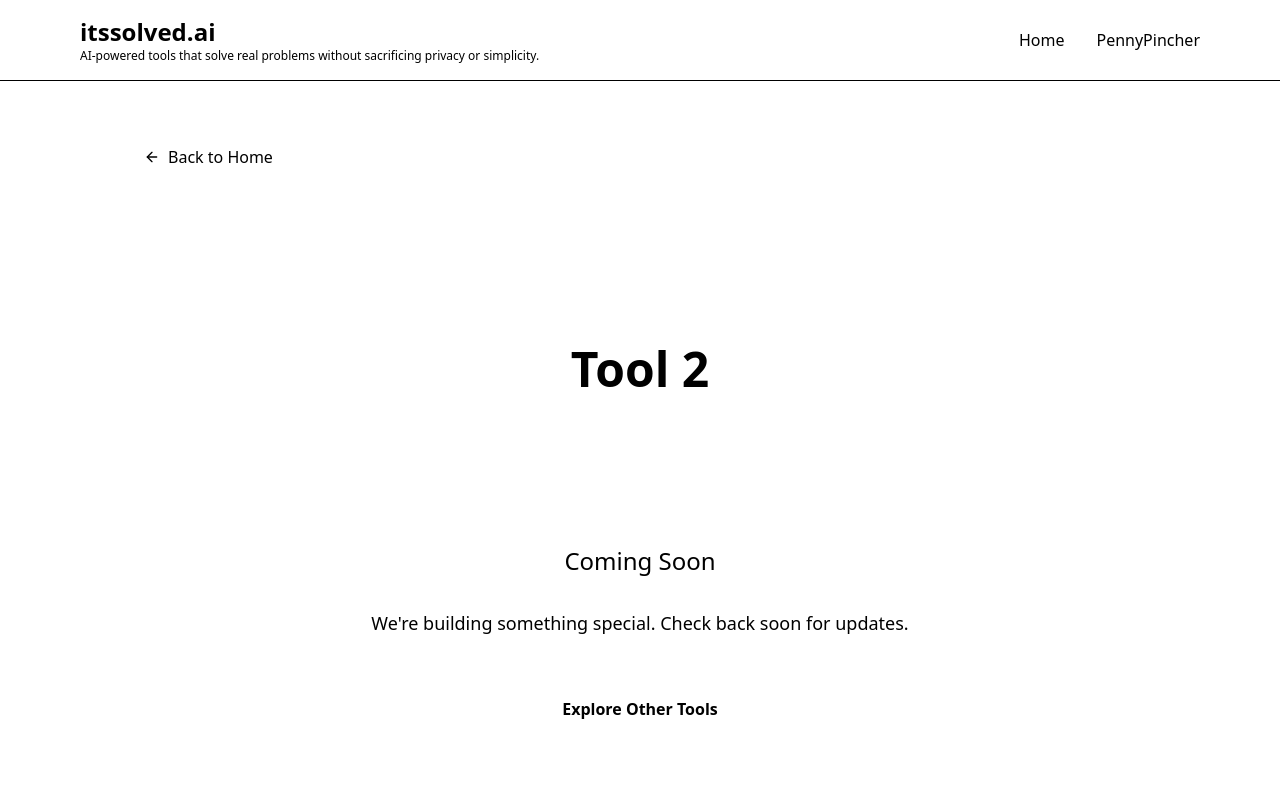
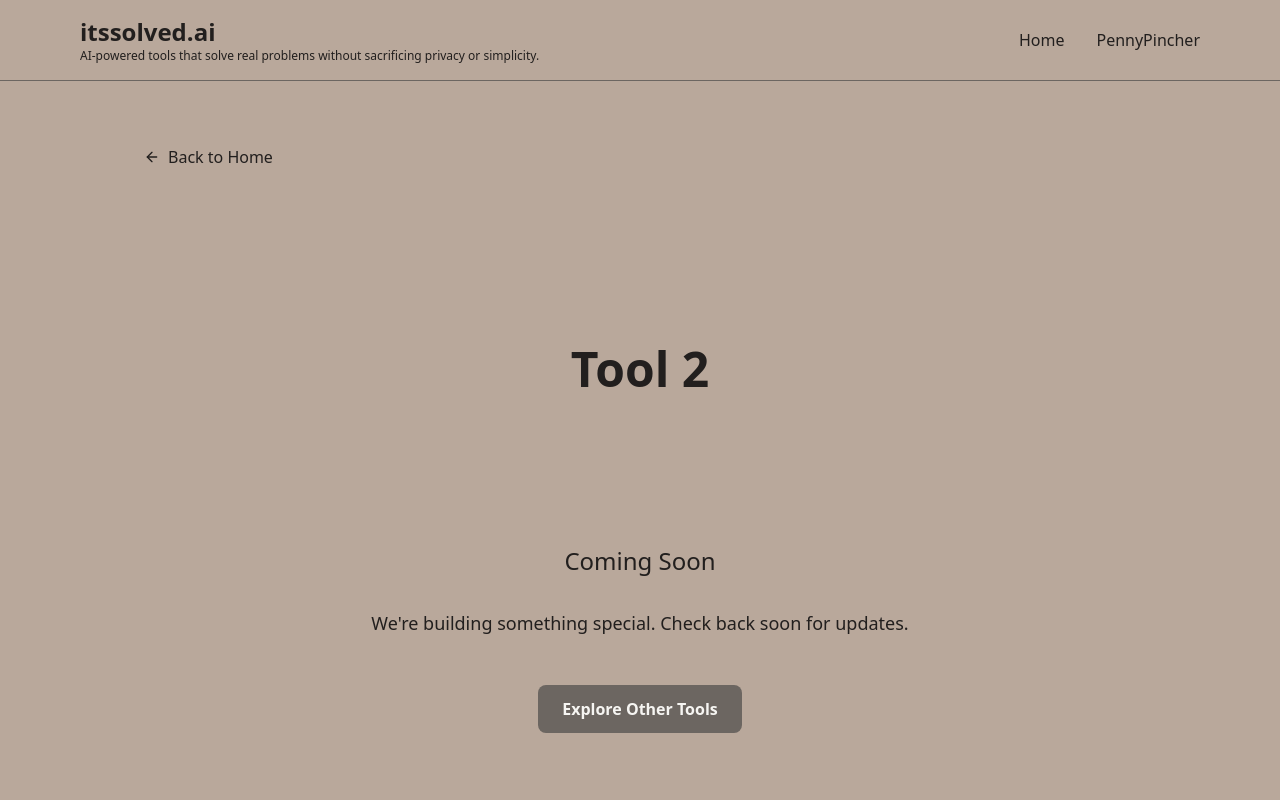
Before and after one commit to poojabmadhav/itssolved-ai, a Next.js app: page /tools/tool-2 in a window 1280 px wide. Shown: the top 800 px of the page. Built offline with nearby package versions, Linux system fonts and the light colour scheme.

Commit message:
Apply brown color palette using Tailwind arbitrary values with direct hex codes

```diff
--- a/app/layout.tsx
+++ b/app/layout.tsx
@@ -16,7 +16,7 @@ export default function RootLayout({
 }) {
   return (
     <html lang="en">
-      <body className="bg-bg text-content-primary antialiased">
+      <body className="bg-[#B9A89B] text-[#221F1E] antialiased">
         <Navbar />
         <main className="min-h-screen">{children}</main>
         <Footer />
--- a/app/page.tsx
+++ b/app/page.tsx
@@ -9,7 +9,7 @@ export default function Home() {
       description: "Privacy-first budgeting. Control your finances without compromising privacy.",
       status: "Live",
       link: "/tools/penny-pincher",
-      color: "bg-taupe",
+      color: "bg-[#6C6661]",
     },
     {
       id: 2,
@@ -17,7 +17,7 @@ export default function Home() {
       description: "Coming soon. Something that will change how you work.",
       status: "Coming Soon",
       link: "/tools/tool-2",
-      color: "bg-taupe",
+      color: "bg-[#6C6661]",
     },
     {
       id: 3,
@@ -25,12 +25,12 @@ export default function Home() {
       description: "Coming soon. More solutions on the way.",
       status: "Coming Soon",
       link: "/tools/tool-3",
-      color: "bg-taupe",
+      color: "bg-[#6C6661]",
     },
   ];
 
   return (
-    <div className="min-h-screen bg-bg">
+    <div className="min-h-screen bg-[#B9A89B]">
       {/* Tools Grid */}
       <section id="tools" className="px-4 py-12 max-w-6xl mx-auto">
         <h2 className="text-3xl font-bold text-center mb-10 text-content-primary">Tools</h2>
@@ -39,7 +39,7 @@ export default function Home() {
             <Link
               key={tool.id}
               href={tool.link}
-              className="group relative overflow-hidden rounded-xl bg-ivory border border-taupe border-opacity-20 hover:border-taupe hover:shadow-lg transition-all duration-300 hover:-translate-y-1"
+              className="group relative overflow-hidden rounded-xl bg-[#EFEBE4] border border-[#6C6661] border-opacity-20 hover:border-[#6C6661] hover:shadow-lg transition-all duration-300 hover:-translate-y-1"
             >
               <div className={`h-32 ${tool.color}`} />
               <div className="p-6">
--- a/app/tools/penny-pincher/page.tsx
+++ b/app/tools/penny-pincher/page.tsx
@@ -3,9 +3,9 @@ import { ArrowLeft, ExternalLink, Check } from "lucide-react";
 
 export default function PennyPincherPage() {
   return (
-    <div className="min-h-screen bg-bg">
+    <div className="min-h-screen bg-[#B9A89B]">
       {/* Header with CTA Button at Top */}
-      <section className="border-b border-taupe border-opacity-20 bg-bg sticky top-16 z-40">
+      <section className="border-b border-[#6C6661] border-opacity-20 bg-[#B9A89B] sticky top-16 z-40">
         <div className="max-w-5xl mx-auto px-4 py-4 flex items-center justify-between gap-8">
           <div>
             <h1 className="text-3xl font-bold text-content-primary">PennyPincher</h1>
@@ -15,7 +15,7 @@ export default function PennyPincherPage() {
             href="https://penny-pincher-app.vercel.app"
             target="_blank"
             rel="noopener noreferrer"
-            className="flex-shrink-0 inline-flex items-center justify-center gap-2 px-6 py-3 bg-taupe text-cream font-semibold rounded-lg hover:bg-charcoal transition-all"
+            className="flex-shrink-0 inline-flex items-center justify-center gap-2 px-6 py-3 bg-[#6C6661] text-[#F6F5F2] font-semibold rounded-lg hover:bg-[#221F1E] transition-all"
           >
             open in new window <ExternalLink className="w-4 h-4" />
           </a>
@@ -23,16 +23,16 @@ export default function PennyPincherPage() {
       </section>
 
       {/* Live Demo */}
-      <section className="max-w-5xl mx-auto px-4 py-4 border-b border-taupe border-opacity-20">
-        <div className="rounded-lg border border-taupe border-opacity-30 overflow-hidden bg-ivory mb-2">
+      <section className="max-w-5xl mx-auto px-4 py-4 border-b border-[#6C6661] border-opacity-20">
+        <div className="rounded-lg border border-[#6C6661] border-opacity-30 overflow-hidden bg-[#EFEBE4] mb-2">
           <iframe
             src="https://penny-pincher-app.vercel.app"
             className="w-full h-[600px] border-0"
             title="PennyPincher Live Demo"
           />
         </div>
-        <div className="p-4 bg-taupe bg-opacity-10 border border-taupe border-opacity-20 rounded-lg">
-          <p className="text-taupe text-sm">
+        <div className="p-4 bg-[#6C6661] bg-opacity-10 border border-[#6C6661] border-opacity-20 rounded-lg">
+          <p className="text-[#6C6661] text-sm">
             💡 <strong>Tip:</strong> Try uploading a sample CSV to see the full experience. Download a real statement
             from your bank to get started.
           </p>
@@ -40,7 +40,7 @@ export default function PennyPincherPage() {
       </section>
 
       {/* Features */}
-      <section className="max-w-5xl mx-auto px-4 py-8 border-b border-taupe border-opacity-20">
+      <section className="max-w-5xl mx-auto px-4 py-8 border-b border-[#6C6661] border-opacity-20">
         <h3 className="text-3xl font-bold text-content-primary mb-8">Features</h3>
         <div className="grid md:grid-cols-2 gap-8">
           {[
@@ -65,13 +65,13 @@ export default function PennyPincherPage() {
               items: ["CSV export (re-uploadable)", "PDF dashboard", "No accounts needed", "No tracking"],
             },
           ].map((feature, i) => (
-            <div key={i} className="p-8 bg-ivory rounded-lg border border-taupe border-opacity-20 hover:border-taupe transition-colors">
+            <div key={i} className="p-8 bg-[#EFEBE4] rounded-lg border border-[#6C6661] border-opacity-20 hover:border-[#6C6661] transition-colors">
               <h4 className="text-xl font-bold text-content-primary mb-3">{feature.title}</h4>
               <p className="text-content-secondary text-sm mb-6">{feature.description}</p>
               <div className="flex flex-wrap gap-2">
                 {feature.items.map((item, j) => (
                   <div key={j} className="flex items-center gap-2">
-                    <Check className="w-4 h-4 text-taupe" />
+                    <Check className="w-4 h-4 text-[#6C6661]" />
                     <span className="text-sm text-content-secondary">{item}</span>
                   </div>
                 ))}
--- a/app/tools/tool-2/page.tsx
+++ b/app/tools/tool-2/page.tsx
@@ -3,7 +3,7 @@ import { ArrowLeft } from "lucide-react";
 
 export default function Tool2Page() {
   return (
-    <div className="min-h-screen bg-bg">
+    <div className="min-h-screen bg-[#B9A89B]">
       <div className="max-w-5xl mx-auto px-4 py-16">
         <Link
           href="/"
@@ -22,7 +22,7 @@ export default function Tool2Page() {
           </p>
           <Link
             href="/"
-            className="inline-flex items-center justify-center px-6 py-3 bg-taupe text-cream font-semibold rounded-lg hover:bg-charcoal transition-all"
+            className="inline-flex items-center justify-center px-6 py-3 bg-[#6C6661] text-[#F6F5F2] font-semibold rounded-lg hover:bg-[#221F1E] transition-all"
           >
             Explore Other Tools
           </Link>
--- a/app/tools/tool-3/page.tsx
+++ b/app/tools/tool-3/page.tsx
@@ -3,7 +3,7 @@ import { ArrowLeft } from "lucide-react";
 
 export default function Tool3Page() {
   return (
-    <div className="min-h-screen bg-bg">
+    <div className="min-h-screen bg-[#B9A89B]">
       <div className="max-w-5xl mx-auto px-4 py-16">
         <Link
           href="/"
@@ -22,7 +22,7 @@ export default function Tool3Page() {
           </p>
           <Link
             href="/"
-            className="inline-flex items-center justify-center px-6 py-3 bg-taupe text-cream font-semibold rounded-lg hover:bg-charcoal transition-all"
+            className="inline-flex items-center justify-center px-6 py-3 bg-[#6C6661] text-[#F6F5F2] font-semibold rounded-lg hover:bg-[#221F1E] transition-all"
           >
             Explore Other Tools
           </Link>
--- a/components/Footer.tsx
+++ b/components/Footer.tsx
@@ -2,7 +2,7 @@ import Link from "next/link";
 
 export default function Footer() {
   return (
-    <footer className="bg-charcoal text-cream py-8 border-t border-taupe">
+    <footer className="bg-[#221F1E] text-[#F6F5F2] py-8 border-t border-[#6C6661]">
       <div className="max-w-6xl mx-auto px-4 text-center text-sm">
         <p>&copy; 2026 itssolved.ai. All rights reserved.</p>
       </div>
--- a/components/Navbar.tsx
+++ b/components/Navbar.tsx
@@ -11,7 +11,7 @@ export default function Navbar() {
   };
 
   return (
-    <nav className="bg-bg border-b border-taupe border-opacity-20 sticky top-0 z-50">
+    <nav className="bg-[#B9A89B] border-b border-[#6C6661] border-opacity-20 sticky top-0 z-50">
       <div className="max-w-6xl mx-auto px-4 py-4 flex items-center justify-between">
         <Link href="/" className="flex flex-col">
           <span className="text-2xl font-bold text-secondary">itssolved.ai</span>
```
Also changed, not shown: 1 other file (tests, documents, lock files or other folders).
